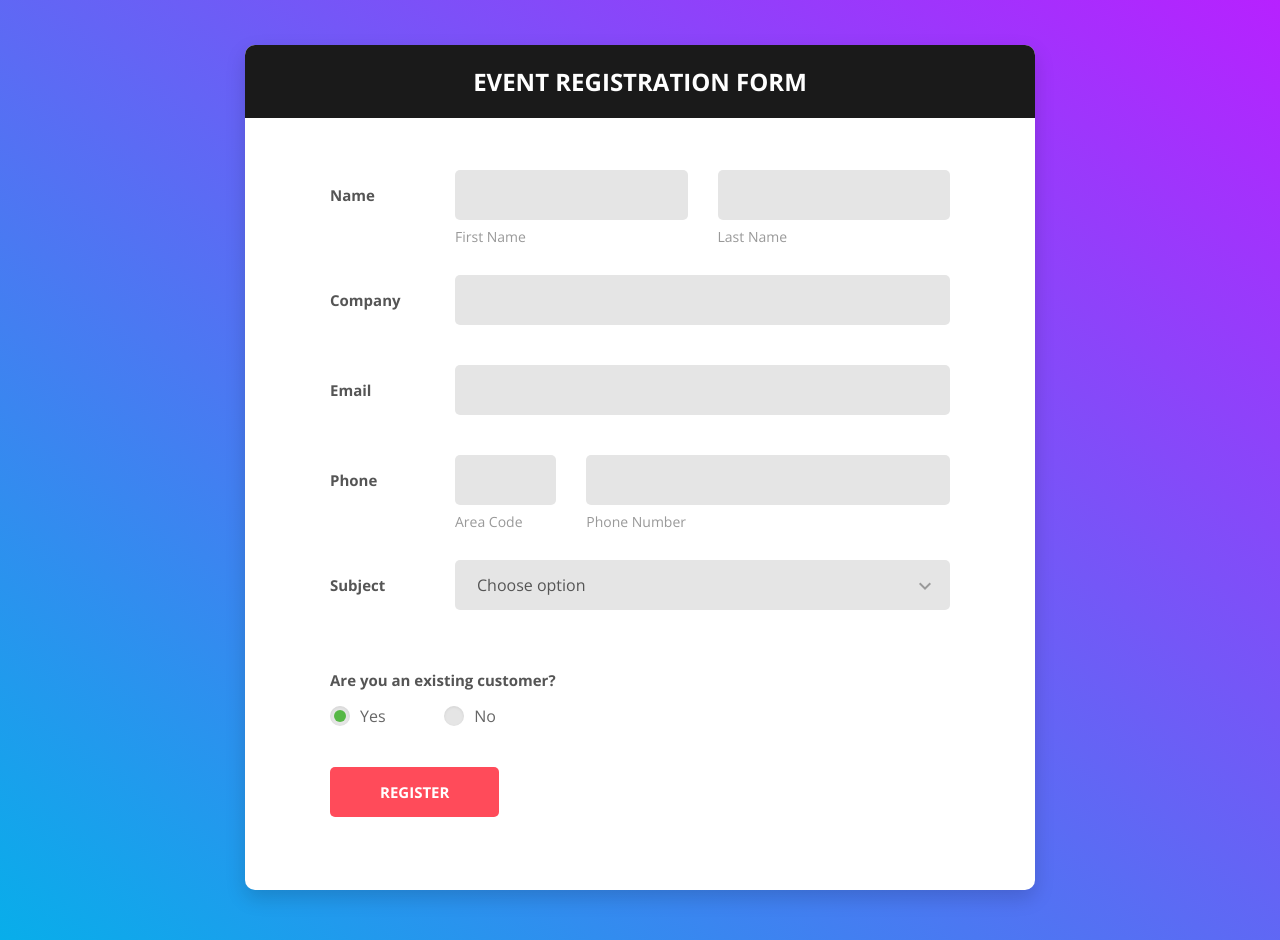
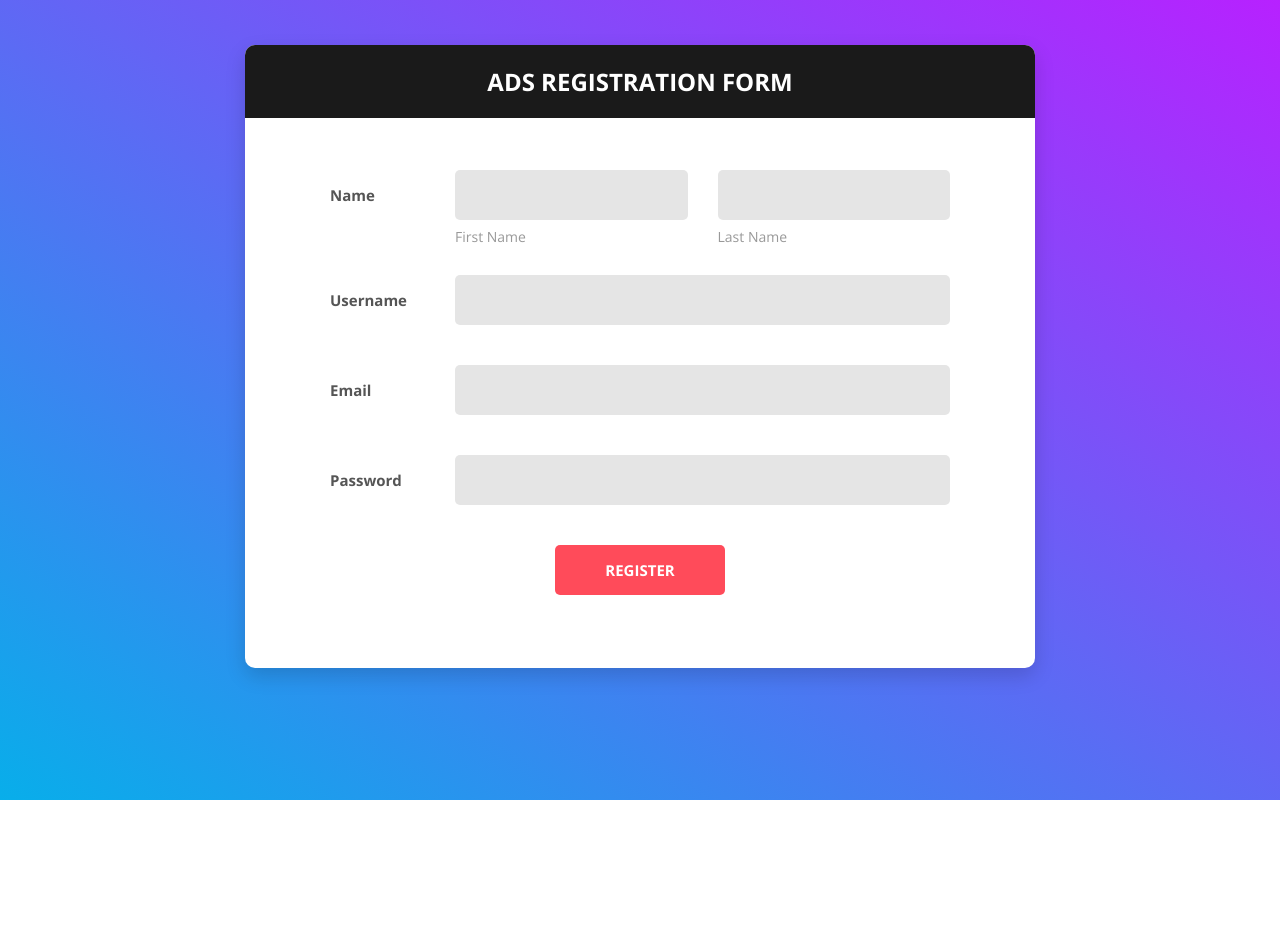
Before and after one commit to ahmadreza-smdi/Advertisement-Optimization, a Django app: page /registration/ in a window 1280 px wide. After the commit the page ends 800 px from the top, so only its background shows below. Run offline with Django 3.2, Linux system fonts and the light colour scheme; some libraries are stand-ins or nearby versions.

Commit message:
register form

```diff
--- a/Advertisement/ads/templates/ads/register.html
+++ b/Advertisement/ads/templates/ads/register.html
@@ -31,10 +31,11 @@
         <div class="wrapper wrapper--w790">
             <div class="card card-5">
                 <div class="card-heading">
-                    <h2 class="title">Event Registration Form</h2>
+                    <h2 class="title">ADS REGISTRATION FORM</h2>
                 </div>
                 <div class="card-body">
                     <form method="POST">
+                        {%csrf_token%}
                         <div class="form-row m-b-55">
                             <div class="name">Name</div>
                             <div class="value">
@@ -55,10 +56,10 @@
                             </div>
                         </div>
                         <div class="form-row">
-                            <div class="name">Company</div>
+                            <div class="name">Username</div>
                             <div class="value">
                                 <div class="input-group">
-                                    <input class="input--style-5" type="text" name="company">
+                                    <input class="input--style-5" type="text" name="username">
                                 </div>
                             </div>
                         </div>
@@ -70,55 +71,15 @@
                                 </div>
                             </div>
                         </div>
-                        <div class="form-row m-b-55">
-                            <div class="name">Phone</div>
+                        <div class="form-row">
+                            <div class="name">Password</div>
                             <div class="value">
-                                <div class="row row-refine">
-                                    <div class="col-3">
-                                        <div class="input-group-desc">
-                                            <input class="input--style-5" type="text" name="area_code">
-                                            <label class="label--desc">Area Code</label>
-                                        </div>
-                                    </div>
-                                    <div class="col-9">
-                                        <div class="input-group-desc">
-                                            <input class="input--style-5" type="text" name="phone">
-                                            <label class="label--desc">Phone Number</label>
-                                        </div>
-                                    </div>
+                                <div class="input-group">
+                                    <input class="input--style-5" type="password" name="password">
                                 </div>
                             </div>
                         </div>
-                        <div class="form-row">
-                            <div class="name">Subject</div>
-                            <div class="value">
-                                <div class="input-group">
-                                    <div class="rs-select2 js-select-simple select--no-search">
-                                        <select name="subject">
-                                            <option disabled="disabled" selected="selected">Choose option</option>
-                                            <option>Subject 1</option>
-                                            <option>Subject 2</option>
-                                            <option>Subject 3</option>
-                                        </select>
-                                        <div class="select-dropdown"></div>
-                                    </div>
-                                </div>
-                            </div>
-                        </div>
-                        <div class="form-row p-t-20">
-                            <label class="label label--block">Are you an existing customer?</label>
-                            <div class="p-t-15">
-                                <label class="radio-container m-r-55">Yes
-                                    <input type="radio" checked="checked" name="exist">
-                                    <span class="checkmark"></span>
-                                </label>
-                                <label class="radio-container">No
-                                    <input type="radio" name="exist">
-                                    <span class="checkmark"></span>
-                                </label>
-                            </div>
-                        </div>
-                        <div>
+                        <div align='center'>
                             <button class="btn btn--radius-2 btn--red" type="submit">Register</button>
                         </div>
                     </form>
--- a/Advertisement/ads/views.py
+++ b/Advertisement/ads/views.py
@@ -1,19 +1,48 @@
-from django.shortcuts import render
-from django.shortcuts import render,HttpResponseRedirect
+from django.shortcuts import render,HttpResponseRedirect,redirect
 from django.contrib.auth import authenticate,logout,login
 from .models import Adv,Website
 from django.contrib.auth.models import User
 import threading
 from django.contrib.auth.decorators import login_required
 from django.utils import timezone
+from django.contrib.auth.forms import UserCreationForm
+
 # Create your views here.
 
 def index_page(request):
     return render(request, 'ads/index.html')
 
 
+# def register(request):
+#     if request.method=='POST':
+#         form = UserCreationForm(request.POST)
+#         if form.is_valid():
+#             form.save()
+#             username = form.cleaned_data.get('username')
+#             password = form.cleaned_data.get('password1')
+#             user = authenticate(username=username, password=password)
+#             login(request, user)
+#             return redirect('home')
+#     return render(request,'ads/register.html')
+
 def register(request):
+    if request.method=='POST':
+        username = request.POST.get('username')
+        first_name = request.POST.get('first_name')
+        last_name = request.POST.get('last_name')
+        email = request.POST.get('email')
+        password = request.POST.get('password')
+
+        new_user = User.objects.create_user(username, email, password)
+        new_user.is_active = False
+        new_user.first_name = first_name
+        new_user.last_name = last_name
+        new_user.save()
+        user = authenticate(username=username, password=password)
+        login(request, user)
+        return HttpResponseRedirect('/login/')
     return render(request,'ads/register.html')
+
 
 
 def logged_in(request):
```
